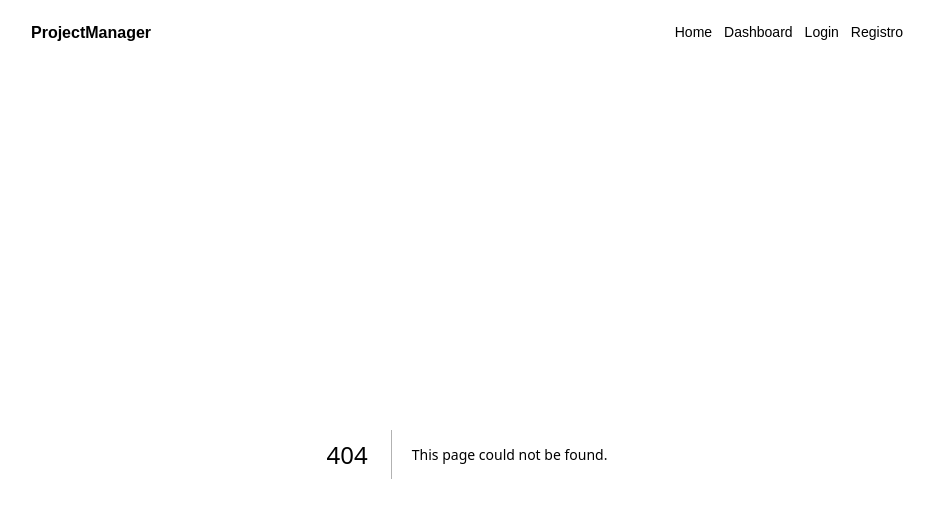
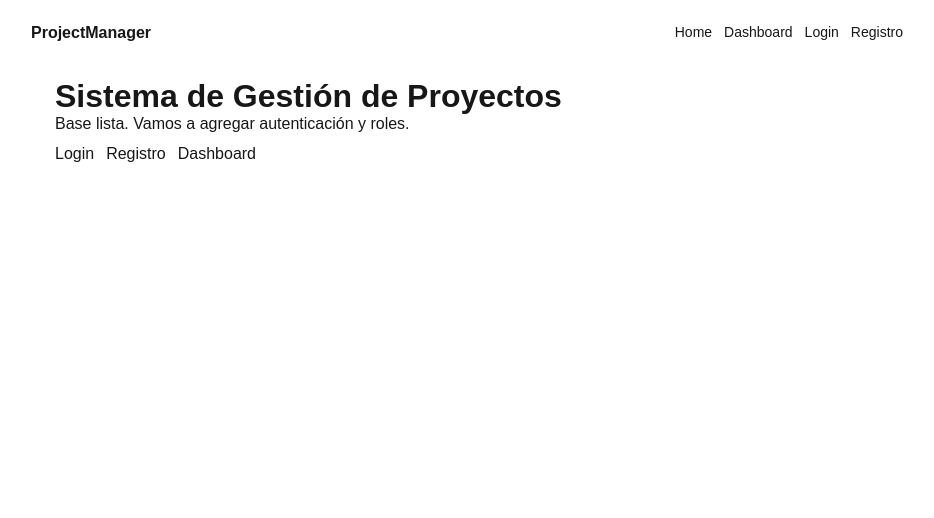
Before and after one commit to MarlonMontenegro/Proyecto_React_DPS, a Next.js app: page / in a window 1280 px wide. Before the commit this address had no page. Shown: the top 518 px of the page, without its empty margins (173-1107 px from the left). Built offline with nearby package versions, Linux system fonts and the light colour scheme.

Commit message:
Add files via upload

```diff
--- /dev/null
+++ b/src/app/page.js
@@ -0,0 +1,14 @@
+export default function HomePage() {
+  return (
+    <main style={{padding: "1.5rem"}}>
+      <h1>Sistema de Gestión de Proyectos</h1>
+      <p>Base lista. Vamos a agregar autenticación y roles.</p>
+
+      <nav style={{marginTop: 12}}>
+        <a href="/login" style={{marginRight: 12}}>Login</a>
+        <a href="/register" style={{marginRight: 12}}>Registro</a>
+        <a href="/dashboard">Dashboard</a>
+      </nav>
+    </main>
+  );
+}
```
